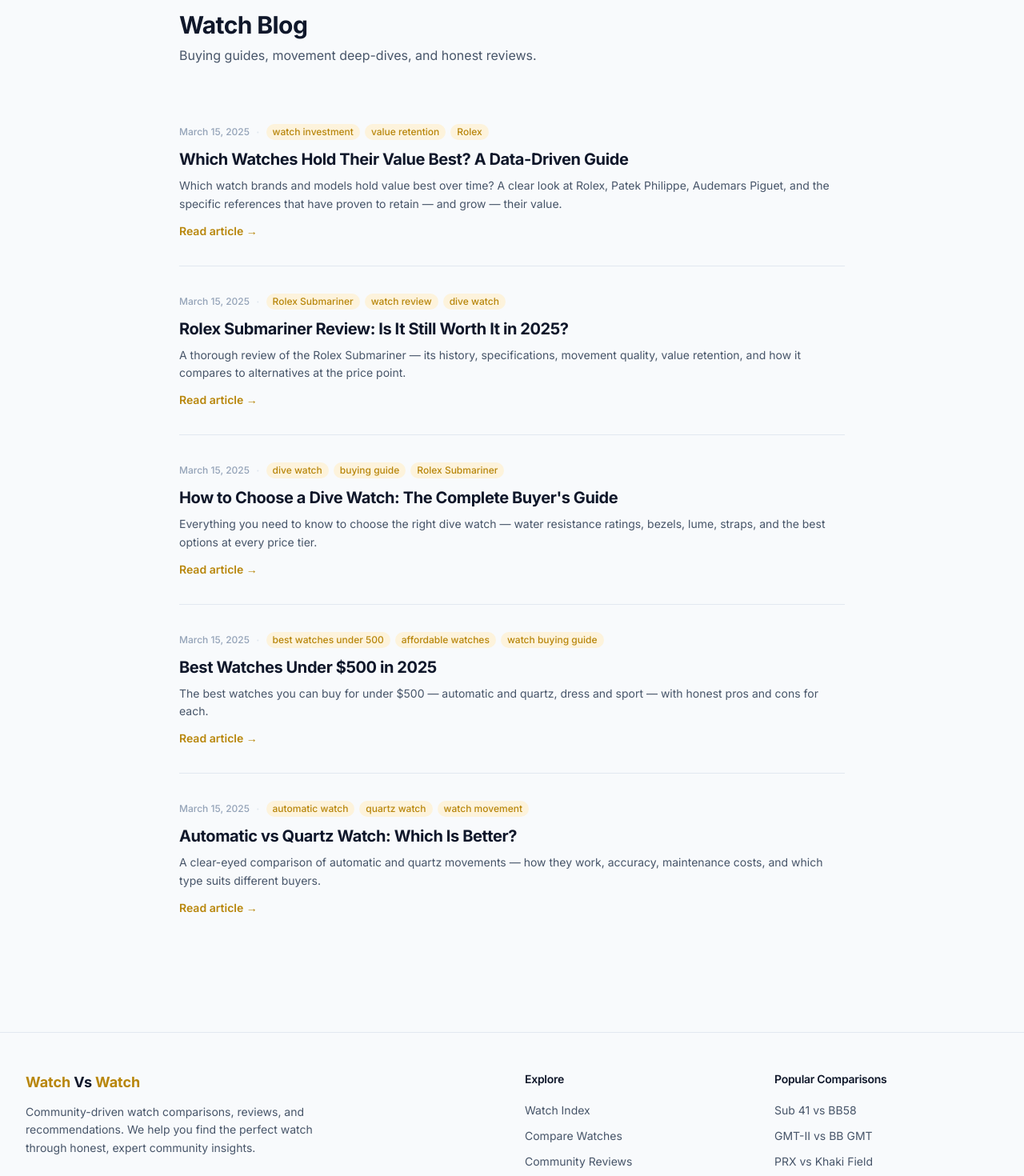
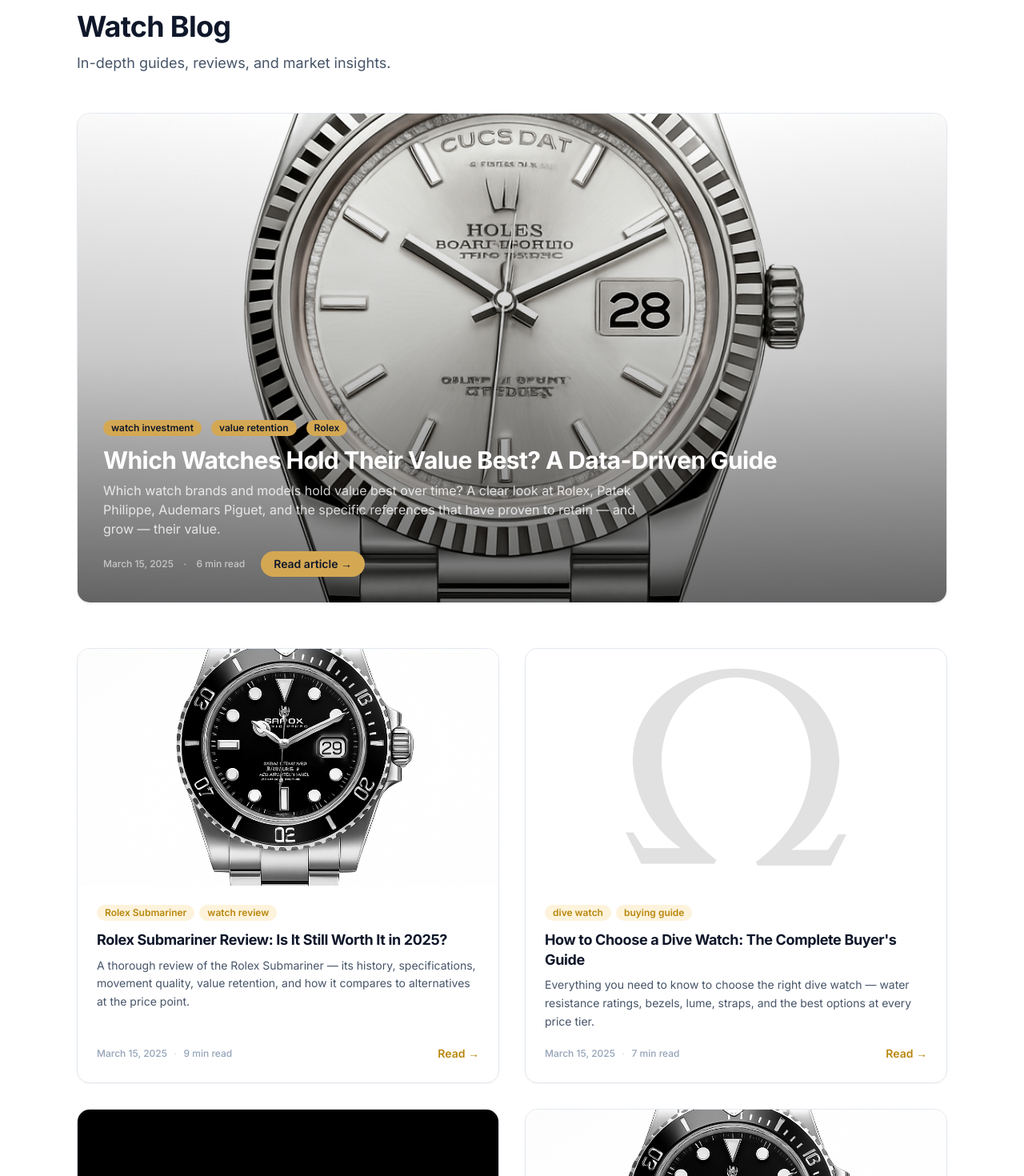
Before and after one commit to danielclarke56/watchversus, a Next.js app: page /blog in a window 1280 px wide. Shown: the part 100-1570 px from the top of the page at 80% size. Built offline with nearby package versions, Linux system fonts and the light colour scheme; no server answers.

Commit message:
feat: premium blog redesign with hero images, reading time, related posts

```diff
--- a/app/blog/[slug]/page.tsx
+++ b/app/blog/[slug]/page.tsx
@@ -1,4 +1,6 @@
 import { notFound } from 'next/navigation'
+import Link from 'next/link'
+import Image from 'next/image'
 import ReactMarkdown from 'react-markdown'
 import { getAllPosts, getPostBySlug } from '@/lib/blog'
 import type { Metadata } from 'next'
@@ -28,6 +30,7 @@
       url: canonical,
       type: 'article',
       publishedTime: post.date,
+      ...(post.heroImage ? { images: [{ url: `https://watchvswatch.com${post.heroImage}` }] } : {}),
     },
   }
 }
@@ -40,27 +43,59 @@
   })
 }
 
-export default function BlogPost({ params }: { params: { slug: string } }) {
+export default function BlogPostPage({ params }: { params: { slug: string } }) {
   const post = getPostBySlug(params.slug)
   if (!post) notFound()
 
+  const allPosts = getAllPosts()
+  const related = allPosts.filter((p) => p.slug !== post.slug).slice(0, 2)
+
   return (
-    <main className="max-w-3xl mx-auto px-4 sm:px-6 lg:px-8 py-12">
-      {/* Header */}
-      <header className="mb-10">
-        <div className="flex items-center gap-2 mb-4 flex-wrap">
+    <main className="bg-white min-h-screen">
+      <div className="max-w-6xl mx-auto px-4 sm:px-6 lg:px-8 py-10">
+
+        {/* Breadcrumb */}
+        <nav className="flex items-center gap-2 text-sm text-[#94a3b8] mb-8">
+          <Link href="/" className="hover:text-[#b8860b] transition-colors">Home</Link>
+          <span>/</span>
+          <Link href="/blog" className="hover:text-[#b8860b] transition-colors">Blog</Link>
+          <span>/</span>
+          <span className="text-[#475569] truncate max-w-[200px] sm:max-w-none">{post.title}</span>
+        </nav>
+
+        {/* Hero image */}
+        {post.heroImage && (
+          <div className="relative w-full max-h-[480px] overflow-hidden rounded-xl mb-10">
+            <Image
+              src={post.heroImage}
+              alt={post.title}
+              width={1200}
+              height={480}
+              className="w-full max-h-[480px] object-cover rounded-xl"
+              priority
+            />
+          </div>
+        )}
+
+        {/* Post header */}
+        <header className="max-w-3xl mx-auto mb-8">
+          <div className="flex items-center gap-3 mb-4 flex-wrap">
             <time dateTime={post.date} className="text-xs text-[#94a3b8] font-medium">
               {formatDate(post.date)}
             </time>
             <span className="text-[#e2e8f0]">·</span>
-          {post.tags.map((tag) => (
+            <span className="text-xs text-[#94a3b8] font-medium">{post.readingTime}</span>
+            <span className="text-[#e2e8f0]">·</span>
+            <div className="flex gap-1.5 flex-wrap">
+              {post.tags.slice(0, 3).map((tag) => (
                 <span
                   key={tag}
-              className="text-xs bg-[#fdf3dc] text-[#b8860b] px-2 py-0.5 rounded-full font-medium"
+                  className="text-xs bg-[#fdf3dc] text-[#b8860b] px-2.5 py-0.5 rounded-full font-semibold"
                 >
                   {tag}
                 </span>
               ))}
+            </div>
           </div>
           <h1 className="text-3xl sm:text-4xl font-bold text-[#0f172a] leading-tight mb-4">
             {post.title}
@@ -68,21 +103,74 @@
           <p className="text-lg text-[#475569] leading-relaxed">{post.description}</p>
         </header>
 
-      <hr className="border-[#e2e8f0] mb-10" />
+        <hr className="border-[#e2e8f0] max-w-3xl mx-auto mb-10" />
 
         {/* Article body */}
-      <article className="prose prose-slate max-w-none prose-headings:text-[#0f172a] prose-a:text-[#b8860b] prose-a:no-underline hover:prose-a:underline prose-strong:text-[#0f172a] prose-hr:border-[#e2e8f0] prose-blockquote:border-l-[#d4a853] prose-blockquote:text-[#475569]">
+        <article className="max-w-3xl mx-auto prose prose-lg prose-slate
+          prose-headings:font-bold prose-headings:text-[#0f172a]
+          prose-h2:border-l-4 prose-h2:border-[#d4a853] prose-h2:pl-4 prose-h2:ml-0
+          prose-p:text-[#334155] prose-p:leading-8 prose-p:text-[1.05rem]
+          prose-strong:text-[#0f172a]
+          prose-blockquote:italic prose-blockquote:border-l-4 prose-blockquote:border-[#d4a853] prose-blockquote:bg-[#fdf3dc] prose-blockquote:px-6 prose-blockquote:py-4 prose-blockquote:rounded-r-lg prose-blockquote:text-[#475569] prose-blockquote:not-italic
+          prose-li:text-[#334155]
+          prose-a:text-[#b8860b] prose-a:no-underline hover:prose-a:underline
+          prose-hr:border-[#e2e8f0]
+          max-w-none"
+        >
           <ReactMarkdown>{post.content}</ReactMarkdown>
         </article>
 
-      {/* Back link */}
-      <div className="mt-12 pt-6 border-t border-[#e2e8f0]">
-        <a
+        {/* Related articles */}
+        {related.length > 0 && (
+          <section className="max-w-3xl mx-auto mt-16 pt-10 border-t border-[#e2e8f0]">
+            <h2 className="text-xl font-bold text-[#0f172a] mb-6">Related Articles</h2>
+            <div className="flex flex-col sm:flex-row gap-6">
+              {related.map((rel) => (
+                <Link
+                  key={rel.slug}
+                  href={`/blog/${rel.slug}`}
+                  className="group flex gap-4 items-center flex-1 rounded-xl border border-[#e2e8f0] p-4 hover:shadow-md transition-shadow"
+                >
+                  {rel.heroImage && (
+                    <div className="relative w-20 h-16 flex-shrink-0 rounded-lg overflow-hidden">
+                      <Image
+                        src={rel.heroImage}
+                        alt={rel.title}
+                        fill
+                        className="object-cover"
+                        sizes="80px"
+                      />
+                    </div>
+                  )}
+                  <div className="flex-1 min-w-0">
+                    <p className="text-sm font-semibold text-[#0f172a] leading-snug group-hover:text-[#b8860b] transition-colors line-clamp-2">
+                      {rel.title}
+                    </p>
+                    <span className="text-xs text-[#b8860b] font-medium mt-1 inline-block">Read →</span>
+                  </div>
+                </Link>
+              ))}
+            </div>
+          </section>
+        )}
+
+        {/* Footer actions */}
+        <div className="max-w-3xl mx-auto mt-12 pt-6 border-t border-[#e2e8f0] flex flex-col sm:flex-row items-start sm:items-center gap-6">
+          <Link
             href="/blog"
             className="text-sm font-semibold text-[#b8860b] hover:underline"
           >
             ← Back to Blog
-        </a>
+          </Link>
+
+          <Link
+            href="/compare"
+            className="flex-1 block bg-[#d4a853] text-[#0f172a] font-bold text-center px-6 py-4 rounded-xl hover:bg-[#c49a42] transition-colors"
+          >
+            Compare watches side by side →
+          </Link>
+        </div>
+
       </div>
     </main>
   )
--- a/app/blog/page.tsx
+++ b/app/blog/page.tsx
@@ -1,4 +1,5 @@
 import Link from 'next/link'
+import Image from 'next/image'
 import { getAllPosts } from '@/lib/blog'
 import type { Metadata } from 'next'
 
@@ -24,53 +25,117 @@
 
 export default function BlogIndex() {
   const posts = getAllPosts()
+  const [hero, ...rest] = posts
 
   return (
-    <main className="max-w-4xl mx-auto px-4 sm:px-6 lg:px-8 py-12">
-      <header className="mb-10">
-        <h1 className="text-3xl font-bold text-[#0f172a] mb-2">Watch Blog</h1>
-        <p className="text-[#475569]">
-          Buying guides, movement deep-dives, and honest reviews.
+    <main className="bg-white min-h-screen">
+      <div className="max-w-6xl mx-auto px-4 sm:px-6 lg:px-8 py-12">
+        {/* Page header */}
+        <header className="mb-12">
+          <h1 className="text-4xl font-bold text-[#0f172a] mb-3">Watch Blog</h1>
+          <p className="text-lg text-[#475569]">
+            In-depth guides, reviews, and market insights.
           </p>
         </header>
 
-      <div className="divide-y divide-[#e2e8f0]">
-        {posts.map((post) => (
-          <article key={post.slug} className="py-8 group">
-            <Link href={`/blog/${post.slug}`} className="block">
-              <div className="flex items-center gap-2 mb-2">
-                <time
-                  dateTime={post.date}
-                  className="text-xs text-[#94a3b8] font-medium"
-                >
-                  {formatDate(post.date)}
-                </time>
-                <span className="text-[#e2e8f0]">·</span>
-                <div className="flex gap-1.5 flex-wrap">
-                  {post.tags.slice(0, 3).map((tag) => (
+        {/* Hero post */}
+        {hero && (
+          <Link href={`/blog/${hero.slug}`} className="group block mb-14">
+            <article className="rounded-2xl overflow-hidden border border-[#e2e8f0] shadow-sm hover:shadow-md transition-shadow">
+              {hero.heroImage && (
+                <div className="relative w-full aspect-video">
+                  <Image
+                    src={hero.heroImage}
+                    alt={hero.title}
+                    fill
+                    className="object-cover"
+                    sizes="(max-width: 768px) 100vw, 1152px"
+                    priority
+                  />
+                  <div className="absolute inset-0 bg-gradient-to-t from-black/60 via-black/20 to-transparent" />
+                  {/* Overlay content */}
+                  <div className="absolute bottom-0 left-0 right-0 p-8">
+                    <div className="flex items-center gap-3 mb-3 flex-wrap">
+                      {hero.tags.slice(0, 3).map((tag) => (
                         <span
                           key={tag}
-                      className="text-xs bg-[#fdf3dc] text-[#b8860b] px-2 py-0.5 rounded-full font-medium"
+                          className="text-xs bg-[#d4a853] text-[#0f172a] px-2.5 py-0.5 rounded-full font-semibold"
                         >
                           {tag}
                         </span>
                       ))}
                     </div>
+                    <h2 className="text-2xl sm:text-3xl font-bold text-white mb-2 leading-tight group-hover:text-[#d4a853] transition-colors">
+                      {hero.title}
+                    </h2>
+                    <p className="text-white/80 text-sm sm:text-base leading-relaxed mb-4 max-w-2xl">
+                      {hero.description}
+                    </p>
+                    <div className="flex items-center gap-3">
+                      <time dateTime={hero.date} className="text-white/60 text-xs font-medium">
+                        {formatDate(hero.date)}
+                      </time>
+                      <span className="text-white/40">·</span>
+                      <span className="text-white/60 text-xs font-medium">{hero.readingTime}</span>
+                      <span className="ml-2 inline-block bg-[#d4a853] text-[#0f172a] text-sm font-semibold px-4 py-1.5 rounded-full">
+                        Read article →
+                      </span>
                     </div>
+                  </div>
+                </div>
+              )}
+            </article>
+          </Link>
+        )}
 
-              <h2 className="text-xl font-bold text-[#0f172a] mb-2 group-hover:text-[#b8860b] transition-colors">
+        {/* Grid of remaining posts */}
+        <div className="grid grid-cols-1 sm:grid-cols-2 gap-8">
+          {rest.map((post) => (
+            <Link key={post.slug} href={`/blog/${post.slug}`} className="group block">
+              <article className="rounded-2xl overflow-hidden border border-[#e2e8f0] shadow-sm hover:shadow-md transition-shadow h-full flex flex-col">
+                {post.heroImage && (
+                  <div className="relative w-full aspect-video">
+                    <Image
+                      src={post.heroImage}
+                      alt={post.title}
+                      fill
+                      className="object-cover"
+                      sizes="(max-width: 640px) 100vw, 576px"
+                    />
+                  </div>
+                )}
+                <div className="p-6 flex flex-col flex-1">
+                  <div className="flex gap-1.5 flex-wrap mb-3">
+                    {post.tags.slice(0, 2).map((tag) => (
+                      <span
+                        key={tag}
+                        className="text-xs bg-[#fdf3dc] text-[#b8860b] px-2.5 py-0.5 rounded-full font-semibold"
+                      >
+                        {tag}
+                      </span>
+                    ))}
+                  </div>
+                  <h2 className="text-lg font-bold text-[#0f172a] mb-2 leading-snug group-hover:text-[#b8860b] transition-colors">
                     {post.title}
                   </h2>
-              <p className="text-[#475569] text-sm leading-relaxed">
+                  <p className="text-[#475569] text-sm leading-relaxed flex-1">
                     {post.description}
                   </p>
-
-              <span className="inline-block mt-3 text-sm font-semibold text-[#b8860b] group-hover:underline">
-                Read article →
+                  <div className="flex items-center gap-2 mt-4">
+                    <time dateTime={post.date} className="text-xs text-[#94a3b8] font-medium">
+                      {formatDate(post.date)}
+                    </time>
+                    <span className="text-[#e2e8f0]">·</span>
+                    <span className="text-xs text-[#94a3b8] font-medium">{post.readingTime}</span>
+                    <span className="ml-auto text-sm font-semibold text-[#b8860b] group-hover:underline">
+                      Read →
                     </span>
+                  </div>
+                </div>
+              </article>
             </Link>
-          </article>
           ))}
+        </div>
       </div>
     </main>
   )
--- a/content/blog/automatic-vs-quartz-watch.md
+++ b/content/blog/automatic-vs-quartz-watch.md
@@ -4,6 +4,8 @@
 date: "2025-03-15"
 slug: "automatic-vs-quartz-watch"
 tags: ["automatic watch", "quartz watch", "watch movement", "buying guide", "watch comparison"]
+heroImage: '/images/watches/rolex-submariner-41.png'
+readingTime: '6 min read'
 ---
 
 # Automatic vs Quartz Watch: Which Is Better?
--- a/content/blog/how-to-choose-a-dive-watch.md
+++ b/content/blog/how-to-choose-a-dive-watch.md
@@ -4,6 +4,8 @@
 date: "2025-03-15"
 slug: "how-to-choose-a-dive-watch"
 tags: ["dive watch", "buying guide", "Rolex Submariner", "Tudor Black Bay", "Seiko", "water resistance"]
+heroImage: '/images/watches/omega-seamaster-300m.jpg'
+readingTime: '7 min read'
 ---
 
 # How to Choose a Dive Watch: The Complete Buyer's Guide
--- a/content/blog/rolex-submariner-review.md
+++ b/content/blog/rolex-submariner-review.md
@@ -4,6 +4,8 @@
 date: "2025-03-15"
 slug: "rolex-submariner-review"
 tags: ["Rolex Submariner", "watch review", "dive watch", "luxury watch", "Rolex", "value retention"]
+heroImage: '/images/watches/rolex-submariner-41.png'
+readingTime: '9 min read'
 ---
 
 # Rolex Submariner Review: Is It Still Worth It in 2025?
--- a/content/blog/watch-investment-value-retention.md
+++ b/content/blog/watch-investment-value-retention.md
@@ -4,6 +4,8 @@
 date: "2025-03-15"
 slug: "watch-investment-value-retention"
 tags: ["watch investment", "value retention", "Rolex", "Patek Philippe", "Audemars Piguet", "luxury watches", "watch market"]
+heroImage: '/images/watches/rolex-day-date-40.png'
+readingTime: '6 min read'
 ---
 
 # Which Watches Hold Their Value Best?
--- a/lib/blog.ts
+++ b/lib/blog.ts
@@ -10,6 +10,8 @@
   description: string
   date: string
   tags: string[]
+  heroImage: string
+  readingTime: string
   content: string
 }
 
@@ -27,6 +29,8 @@
       description: data.description as string,
       date: data.date as string,
       tags: (data.tags as string[]) ?? [],
+      heroImage: (data.heroImage as string) ?? '',
+      readingTime: (data.readingTime as string) ?? '',
       content,
     }
   })
@@ -47,6 +51,8 @@
     description: data.description as string,
     date: data.date as string,
     tags: (data.tags as string[]) ?? [],
+    heroImage: (data.heroImage as string) ?? '',
+    readingTime: (data.readingTime as string) ?? '',
     content,
   }
 }
```
Also changed, not shown: content/blog/best-watches-under-500.md (+2 -0 lines). Lines whose indentation alone changed are shown as unchanged.
